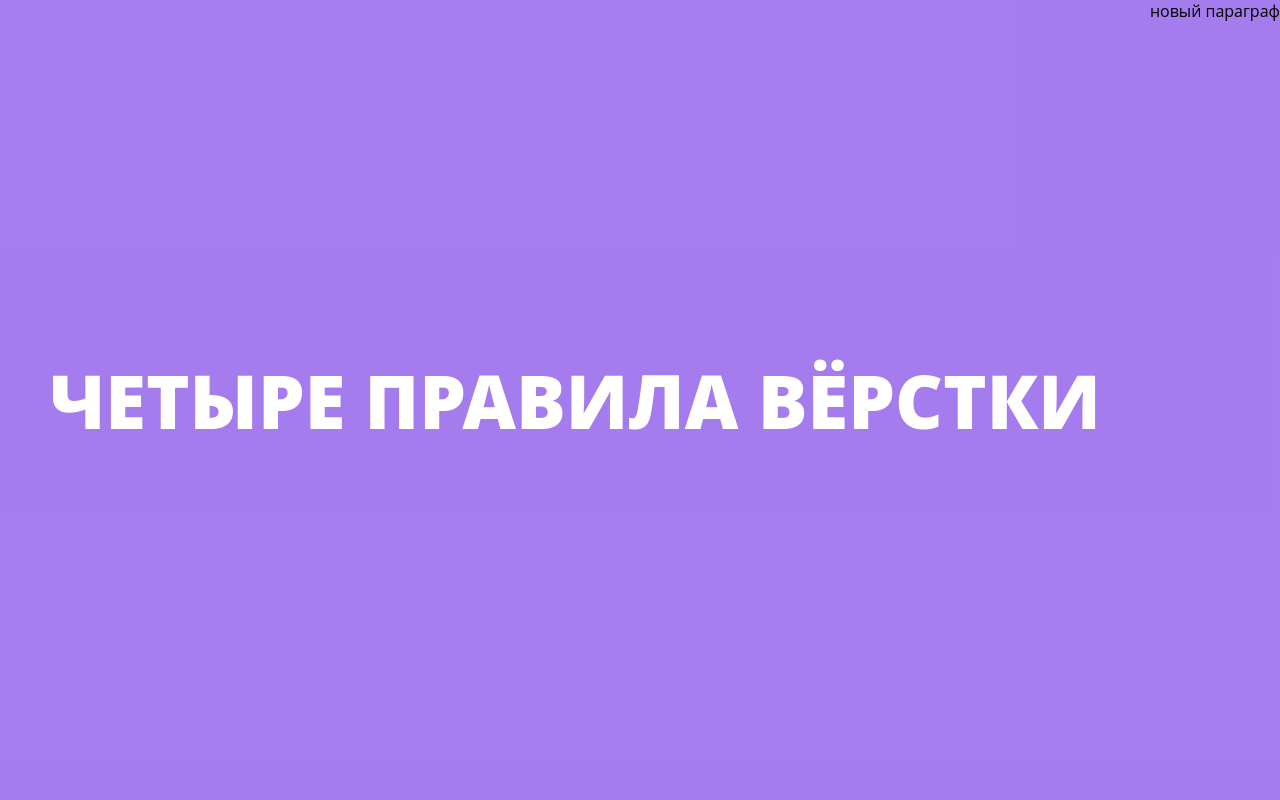
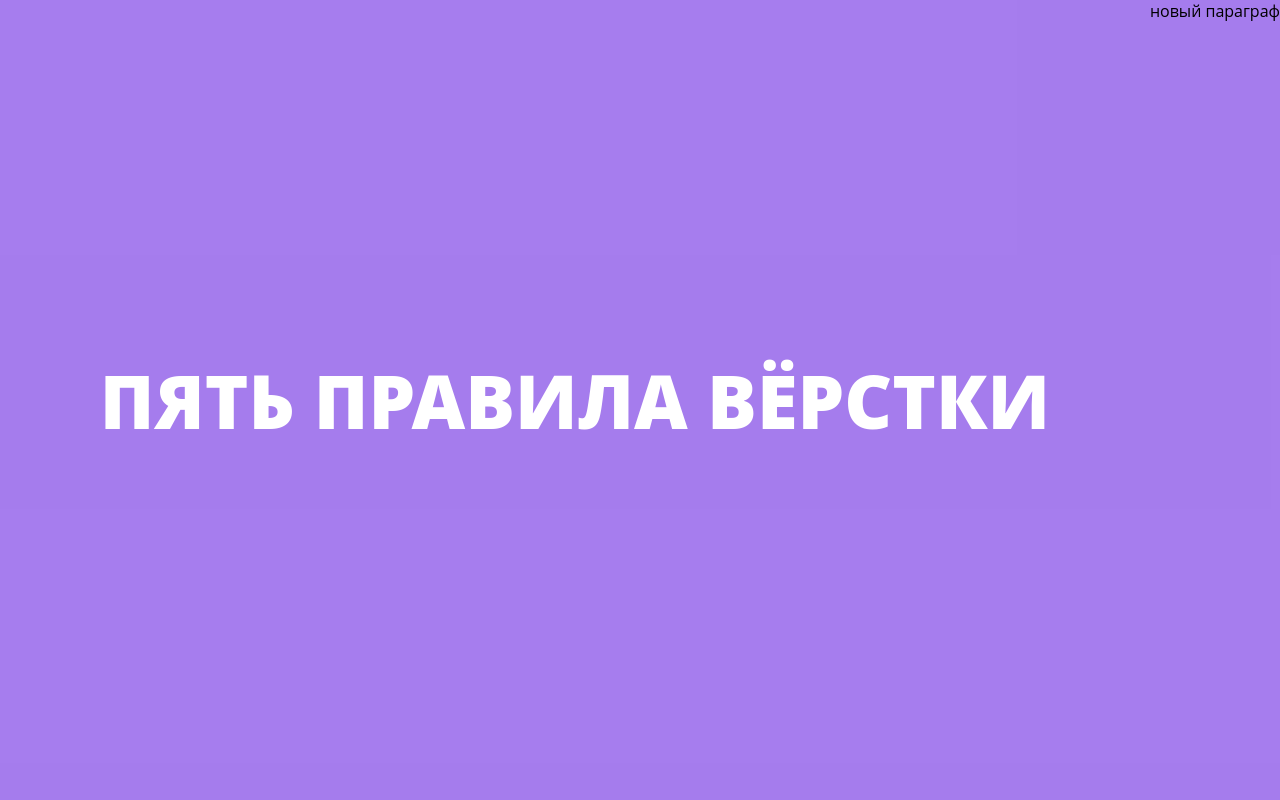
Before and after one commit to VikaDok/first-project, a plain HTML site: page index.html in a window 1280 px wide. Shown: the top 800 px of the page. Drawn offline with Linux system fonts and the light colour scheme.

Commit message:
изменила заголовок

```diff
--- a/index.html
+++ b/index.html
@@ -13,7 +13,7 @@
   <body>
     <header class="header">
       <div class="overlay">
-        <h1 class="header-title">Четыре правила вёрстки</h1>
+        <h1 class="header-title">Пять правила вёрстки</h1>
         <p>новый параграф</p>
       </div>
     </header>
```
